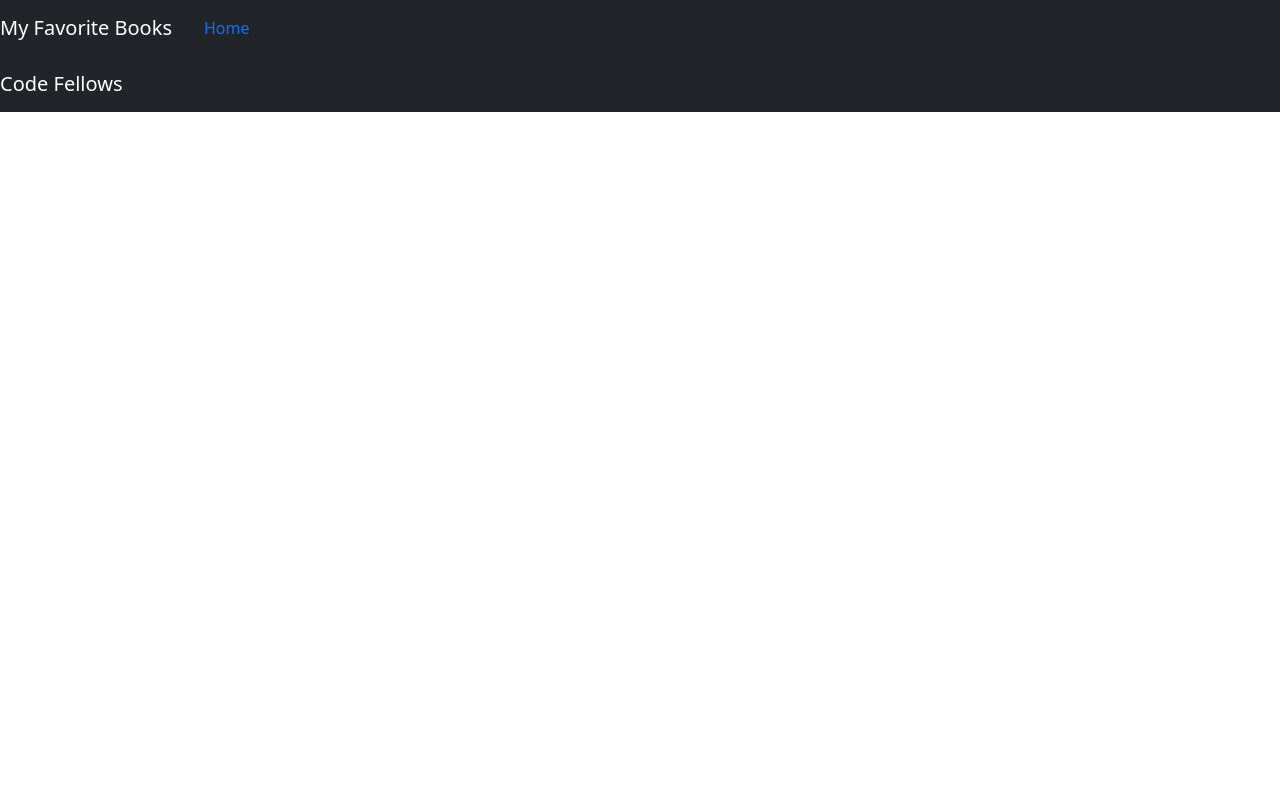
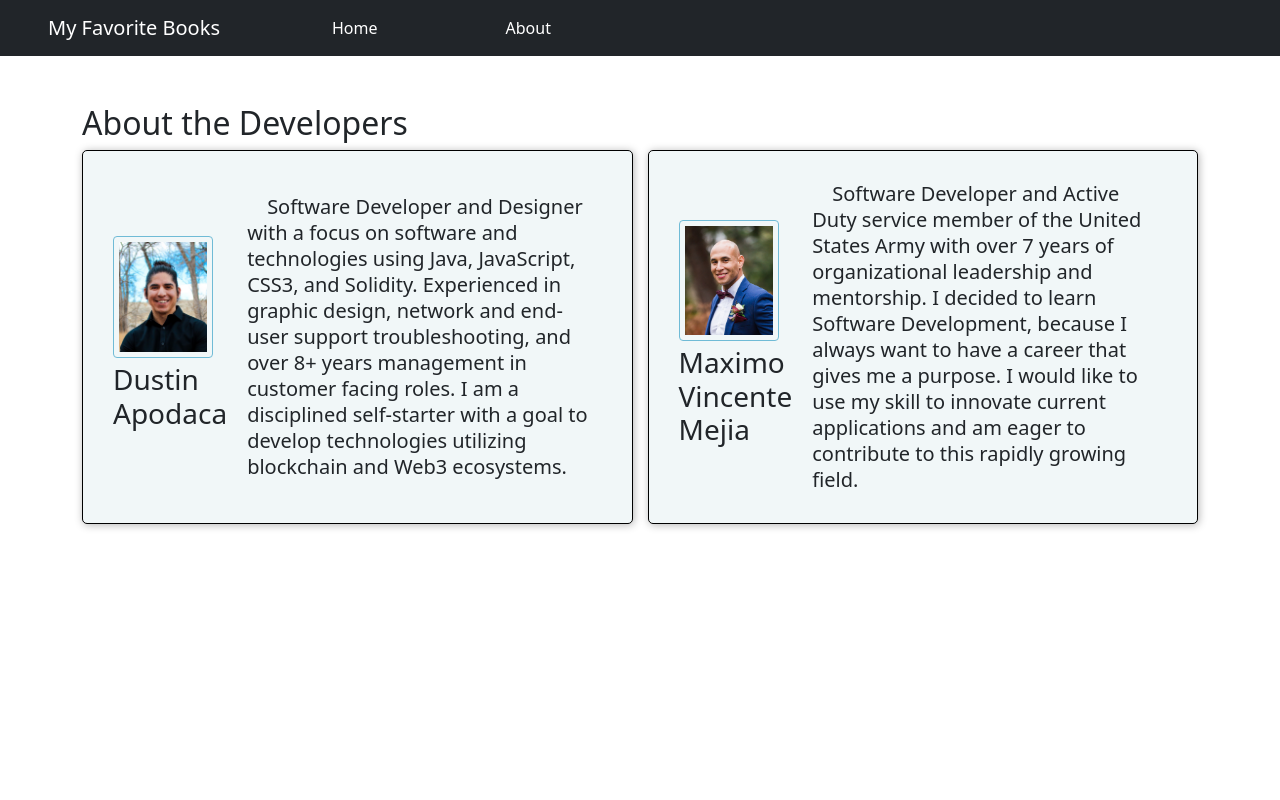
Before and after one commit to dustinapodaca/can-of-books-frontend, a React (Create React App) app: page /About in a window 1280 px wide. Shown: the top 800 px of the page. Built offline with nearby package versions, Linux system fonts and the light colour scheme.

Commit message:
updated pages for about and books Carousel

```diff
--- a/src/About.js
+++ b/src/About.js
@@ -1,11 +1,39 @@
-import { Component } from "react";
+import React from 'react';
+import Container from 'react-bootstrap/Container';
+import image from './assets/img/DApodaca.jpg';
+import image2 from './assets/img/MVincenteMejia.jpg';
 
-class Profile extends Component {
+class About extends React.Component {
 
   render() {
     /* TODO: render information about the developers */
-    return <p>Profile page coming soon</p>
+    return (
+      <>
+        <Container className='mt-5'>
+          <h2>About the Developers</h2>
+          <div class="devContainer">
+            <div class="dev1">
+              <div>
+                <img src={image} alt="Dustin" class="aboutImg"/>
+                <h3>Dustin Apodaca</h3>
+              </div>
+              <p class="aboutInfo">Software Developer and Designer with a focus on software and technologies using Java, JavaScript, CSS3, and Solidity.
+                Experienced in graphic design, network and end-user support troubleshooting, and over 8+ years management in customer
+                facing roles. I am a disciplined self-starter with a goal to develop technologies utilizing blockchain and Web3
+                ecosystems.</p>
+            </div>
+            <div class="dev2">
+              <div>
+                <img src={image2} alt="Maximo" class="aboutImg"/>
+                <h3>Maximo Vincente Mejia</h3>
+              </div>
+              <p class="aboutInfo">Software Developer and Active Duty service member of the United States Army with over 7 years of organizational leadership and mentorship. I decided to learn Software Development, because I always want to have a career that gives me a purpose. I would like to use my skill to innovate current applications and am eager to contribute to this rapidly growing field.</p>
+            </div>
+          </div>
+        </Container>
+      </>
+    )
   }
 };
 
-export default Profile;
+export default About;
--- /dev/null
+++ b/src/App.css
@@ -0,0 +1,56 @@
+.devContainer {
+  display: grid;
+  grid-template-columns: 1fr 1fr 1fr 1fr;
+  grid-template-rows: 1fr 1fr 1fr 1fr;
+  gap: 15px 15px;
+  grid-auto-flow: row;
+  grid-template-areas:
+    "dev1 dev1 dev2 dev2"
+    "dev1 dev1 dev2 dev2"
+}
+
+.dev1 {
+  grid-area: dev1;
+  border: thin solid black;
+  box-shadow: 1px 1px 8px #b4b4b4;
+  background-color: rgb(241, 247, 248);
+  border-radius: 5px;
+  padding: 30px;
+  display: flex;
+  flex-direction: row;
+  align-items: center;
+  justify-content: center;
+}
+
+.dev2 {
+  grid-area: dev2;
+  border: thin solid black;
+  box-shadow: 1px 1px 8px #b4b4b4;
+  background-color: rgb(241, 247, 248);
+  border-radius: 5px;
+  padding: 30px;
+  display: flex;
+  flex-direction: row;
+  align-items: center;
+  justify-content: center;
+}
+
+.aboutImg {
+  max-width: 100px;
+  max-height: 125px;
+  width: 100%;
+  height: 100%;
+  border: 1px solid rgb(112, 187, 214);
+  border-radius: 4px;
+  padding: 5px;
+  margin-bottom: 5px;
+}
+
+.aboutInfo {
+  padding: 0 0 0 20px;
+  line-height: 26px;
+  font-weight: 300;
+  font-size: 20px;
+  text-indent: 20px;
+  margin: 0 auto;
+}
--- a/src/App.js
+++ b/src/App.js
@@ -2,11 +2,13 @@ import React from 'react';
 import Header from './Header';
 import Footer from './Footer';
 import BestBooks from './BestBooks';
+import About from './About';
 import 'bootstrap/dist/css/bootstrap.min.css';
+import './App.css';
 import {
   BrowserRouter as Router,
   Routes,
-  Route
+  Route,
 } from "react-router-dom";
 
 class App extends React.Component {
@@ -21,7 +23,10 @@ class App extends React.Component {
               element={<BestBooks />}
             >
             </Route>
-            {/* PLACEHOLDER: add a route with a path of '/about' that renders the `About` component */}
+            <Route
+              path="/About"
+              element={<About />}
+            />
           </Routes>
           <Footer />
         </Router>
--- a/src/BestBooks.js
+++ b/src/BestBooks.js
@@ -1,5 +1,7 @@
 import React from 'react';
 import axios from 'axios';
+import { Carousel } from 'react-bootstrap';
+import 'bootstrap/dist/css/bootstrap.min.css';
 
 class BestBooks extends React.Component {
   constructor(props) {
@@ -8,6 +10,8 @@ class BestBooks extends React.Component {
       books: []
     }
   }
+
+  /* TODO: Make a GET request to your API to fetch all the books from the database  */
 
   getBooks = async () => {
     try {
@@ -21,21 +25,34 @@ class BestBooks extends React.Component {
     }
   }
 
-
-  /* TODO: Make a GET request to your API to fetch all the books from the database  */
+  componentDidMount() {
+    this.getBooks();
+  }
 
   render() {
-
-    /* TODO: render all the books in a Carousel */
-
     return (
       <>
         <h2>My Essential Lifelong Learning &amp; Formation Shelf</h2>
 
         {this.state.books.length ? (
-          <p>Book Carousel coming soon</p>
+          <Carousel>
+            {this.state.books.map((book, i) => (
+              <Carousel.Item key={i}>
+                <img
+                  className="d-block w-100"
+                  src={book.image_url}
+                  alt={book.title}
+                />
+                <Carousel.Caption>
+                  <h3>{book.title}</h3>
+                  <p>{book.description}</p>
+                  <p>{book.status}</p>
+                </Carousel.Caption>
+              </Carousel.Item>
+            ))}
+          </Carousel>
         ) : (
-          <h3>No Books Found :(</h3>
+          <p>There are no books in the database.</p>
         )}
       </>
     )
--- a/src/Header.js
+++ b/src/Header.js
@@ -6,9 +6,9 @@ class Header extends React.Component {
   render() {
     return (
       <Navbar collapseOnSelect expand="lg" bg="dark" variant="dark">
-        <Navbar.Brand>My Favorite Books</Navbar.Brand>
-        <NavItem><Link to="/" className="nav-link">Home</Link></NavItem>
-        {/* PLACEHOLDER: render a navigation link to the about page */}
+        <Navbar.Brand className='mx-5'>My Favorite Books</Navbar.Brand>
+        <NavItem><Link to="/" className="nav-link text-white mx-5">Home</Link></NavItem>
+        <NavItem><Link to="/About" className="nav-link text-white mx-5">About</Link></NavItem>
       </Navbar>
     )
   }
```
Also changed, not shown: src/assets/img/DApodaca.jpg (added), src/assets/img/MVincenteMejia.jpg (added).
